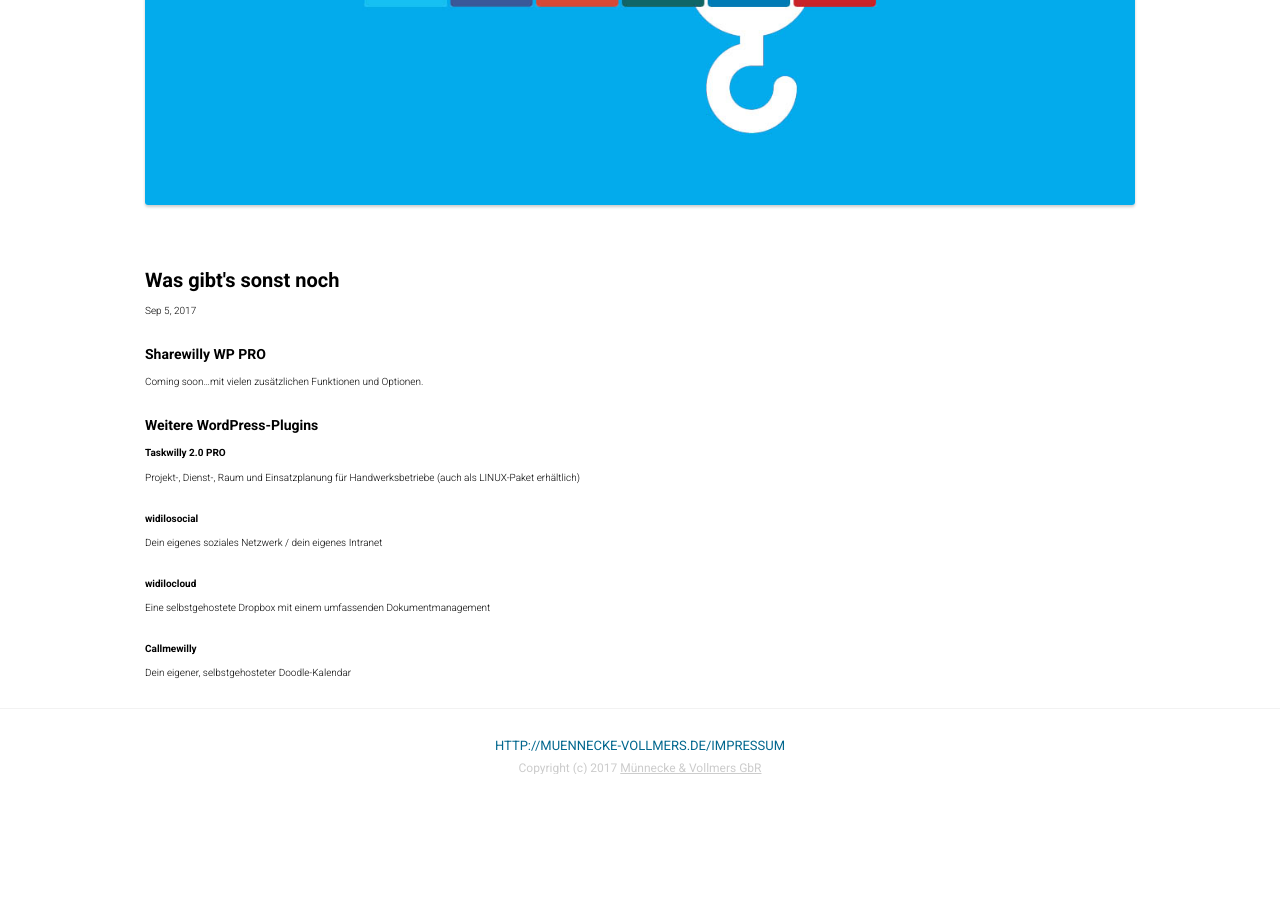
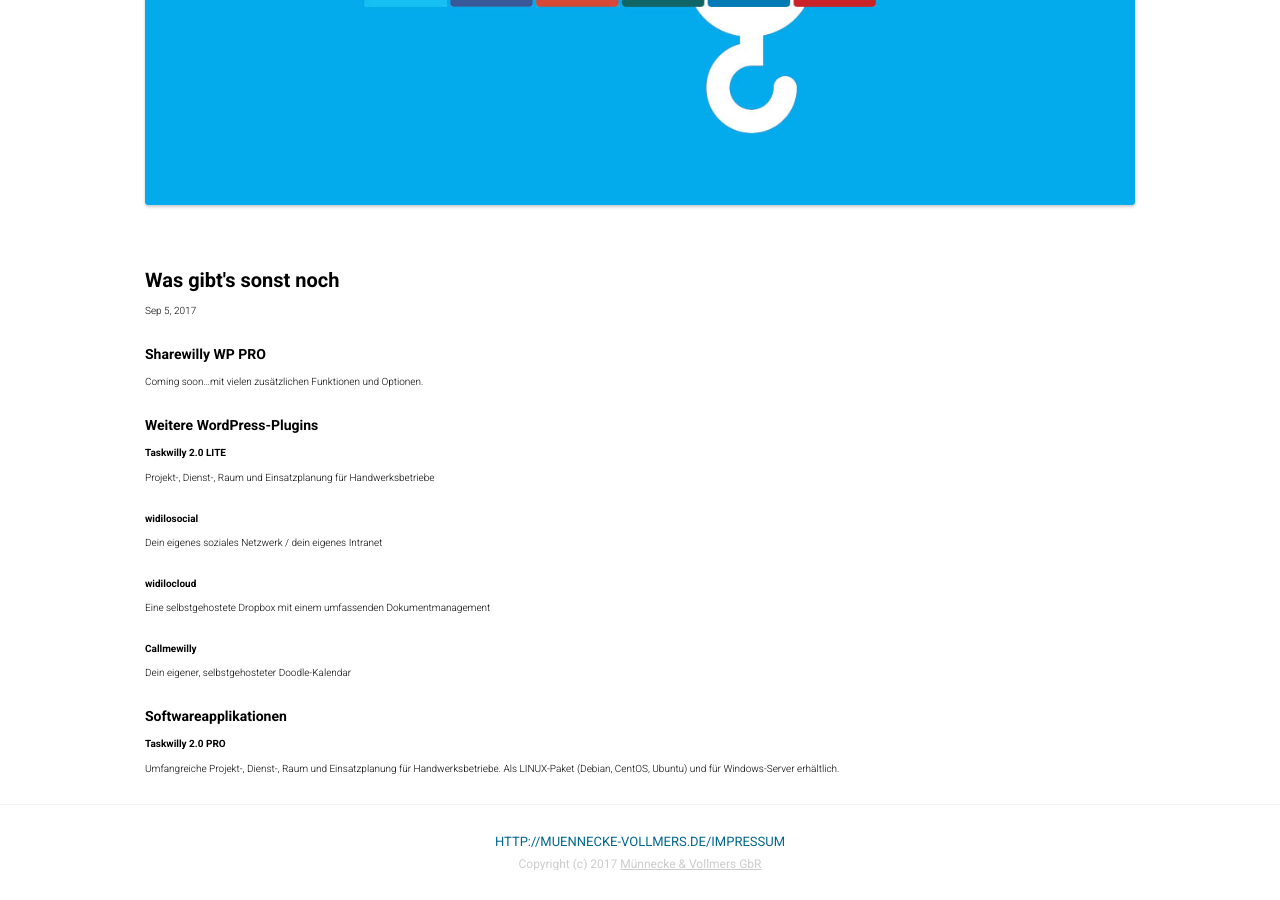
Before and after one commit to sharewilly/sharewilly, a Jekyll site: the page built from _posts/2015-05-25-example-section.md, in a window 1280 px wide and 900 px high, scrolled down 763 px. Built offline with Jekyll 4.4.1, drawn with Linux system fonts in a browser that asks for light colours; before the commit the page ends 1567 px from its top, so only the background shows below that.

Commit message:
Update 2015-05-25-example-section.md

```diff
--- a/_posts/2015-05-25-example-section.md
+++ b/_posts/2015-05-25-example-section.md
@@ -11,11 +11,16 @@ Coming soon...mit vielen zusätzlichen Funktionen und Optionen.
 
 ### Weitere WordPress-Plugins
 
-#### Taskwilly 2.0 PRO
-Projekt-, Dienst-, Raum und Einsatzplanung für Handwerksbetriebe (auch als LINUX-Paket erhältlich)
+#### Taskwilly 2.0 LITE
+Projekt-, Dienst-, Raum und Einsatzplanung für Handwerksbetriebe
 #### widilosocial
 Dein eigenes soziales Netzwerk / dein eigenes Intranet
 #### widilocloud
 Eine selbstgehostete Dropbox mit einem umfassenden Dokumentmanagement
 #### Callmewilly
 Dein eigener, selbstgehosteter Doodle-Kalendar
+
+### Softwareapplikationen
+
+#### Taskwilly 2.0 PRO
+Umfangreiche Projekt-, Dienst-, Raum und Einsatzplanung für Handwerksbetriebe. Als LINUX-Paket (Debian, CentOS, Ubuntu) und für Windows-Server erhältlich.
```
